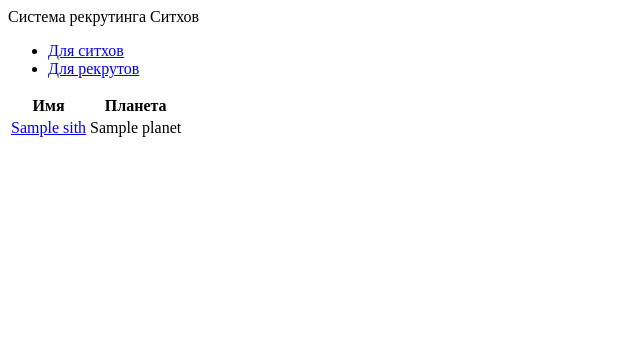
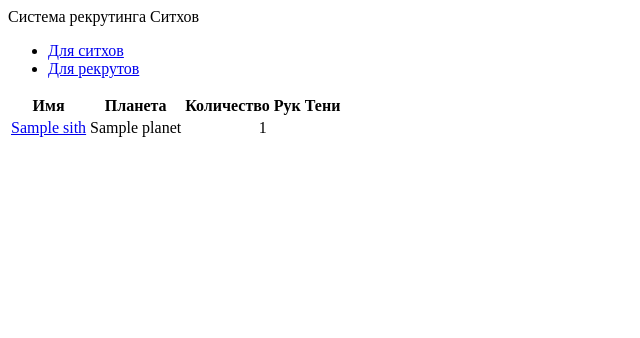
Before and after one commit to kiseru/sith-recruiting-system, a Django app: page /siths/ in a window 1280 px wide. Shown: the top 338 px of the page, without its empty margins (0-640 px from the left). Run offline with Django 3.2, Linux system fonts and the light colour scheme; tables that the repository leaves empty hold one stand-in row (values such as "Sample post").

Commit message:
Added showing recruit count for sith in sith_list

```diff
--- a/recruiting_system/templates/recruiting_system/sith_list.html
+++ b/recruiting_system/templates/recruiting_system/sith_list.html
@@ -9,6 +9,7 @@
           <tr>
             <th>Имя</th>
             <th>Планета</th>
+            <th>Количество Рук Тени</th>
           </tr>
           </thead>
 
@@ -17,6 +18,7 @@
             <tr>
               <td><a href="{% url 'sith_detail' obj.pk %}">{{ obj.name }}</a></td>
               <td>{{ obj.learning_planet }}</td>
+              <td style="text-align: center">{{ obj.recruit_count }}</td>
             </tr>
           {% endfor %}
           </tbody>
--- a/recruiting_system/views.py
+++ b/recruiting_system/views.py
@@ -1,4 +1,5 @@
 from django.core.mail import send_mail
+from django.db.models import Count
 from django.shortcuts import redirect, render
 from django.urls import reverse_lazy
 from django.views import generic
@@ -8,6 +9,7 @@ from recruiting_system import models
 
 class SithListView(generic.ListView):
     model = models.Sith
+    queryset = models.Sith.objects.all().annotate(recruit_count=Count('recruit'))
 
 
 class RecruitCreateView(generic.CreateView):
```
